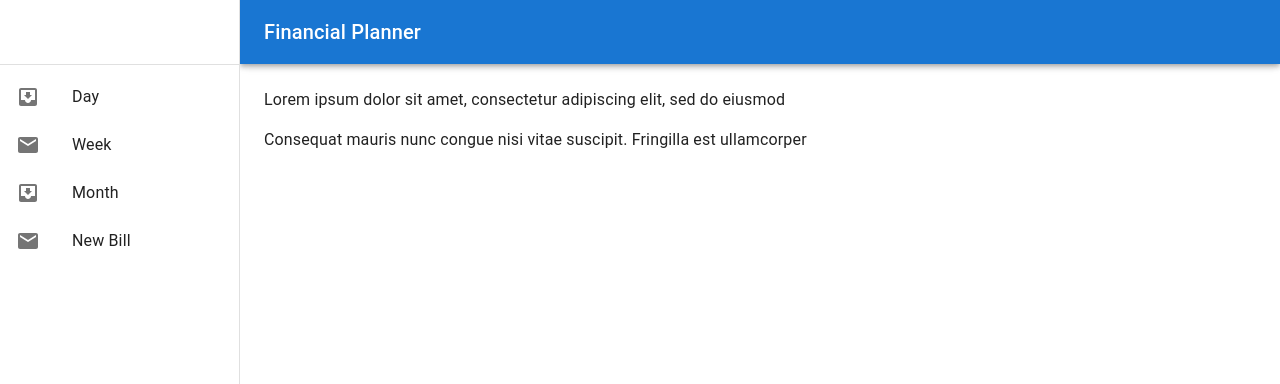
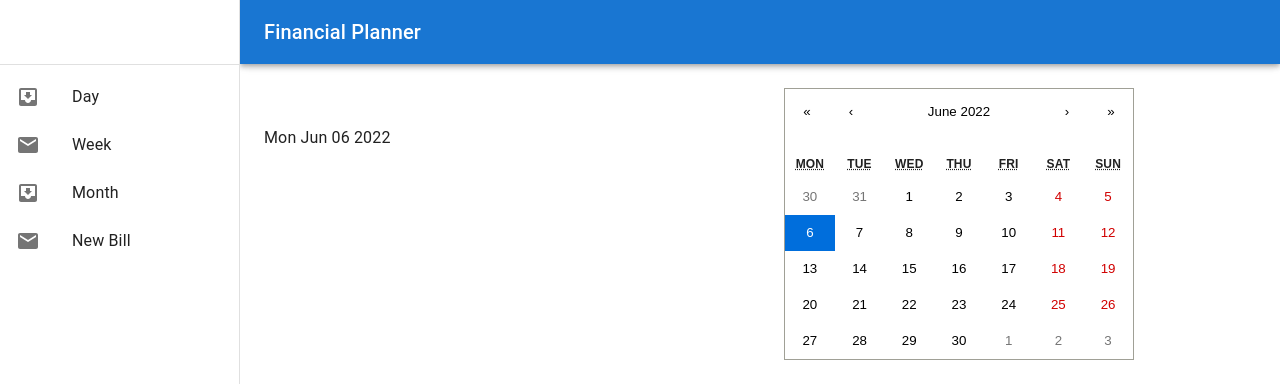
Before and after one commit to j-m-smith426/Financial_Front, a React (Create React App) app: page / in a window 1280 px wide. Shown: the top 384 px of the page. Built offline with nearby package versions, Linux system fonts and the light colour scheme.

Commit message:
Base setup for week

```diff
--- a/package.json
+++ b/package.json
@@ -10,6 +10,7 @@
     "@testing-library/jest-dom": "^5.16.4",
     "@testing-library/react": "^13.3.0",
     "@testing-library/user-event": "^13.5.0",
+    "date-fns": "^2.28.0",
     "react": "^18.1.0",
     "react-calendar": "^3.7.0",
     "react-dom": "^18.1.0",
--- /dev/null
+++ b/src/components/DayBlock/DayBlock.jsx
@@ -0,0 +1,14 @@
+import { Box } from '@mui/material';
+import React from 'react';
+
+const DayBlock = (props) => {
+  return (
+      <Box sx={{ display: 'flex' , flexDirection: 'column', justifyContent: 'space-evenly', height: 'calc(100vh / 8)'}} >
+          {props.children}
+      </Box>
+  );
+}
+
+
+
+export default DayBlock;
--- a/src/components/ResponsiveDrawer.jsx
+++ b/src/components/ResponsiveDrawer.jsx
@@ -16,16 +16,26 @@ import Toolbar from '@mui/material/Toolbar';
 import MailIcon from '@mui/icons-material/Mail';
 import MenuIcon from '@mui/icons-material/Menu';
 import InboxIcon from '@mui/icons-material/MoveToInbox';
+import DayBlock from './DayBlock/DayBlock';
+import { Calendar } from 'react-calendar';
+
+import 'react-calendar/dist/Calendar.css';
+import WeekView from './WeekView/WeekView';
 
 const drawerWidth = 240;
 
 function ResponsiveDrawer(props) {
   const { window } = props;
   const [mobileOpen, setMobileOpen] = React.useState(false);
-
+    const [selected, setSelected] = React.useState('Day');
+    const [selectedDay, setSelectedDay] = React.useState(new Date());
   const handleDrawerToggle = () => {
     setMobileOpen(!mobileOpen);
-  };
+    };
+    //change base on page selected
+    const handleClick = (page) => {
+        setSelected(page);
+    }
 
   const drawer = (
     <div>
@@ -34,7 +44,7 @@ function ResponsiveDrawer(props) {
       <List>
         {['Day', 'Week', 'Month', 'New Bill'].map((text, index) => (
           <ListItem key={text} disablePadding>
-            <ListItemButton>
+            <ListItemButton onClick={() => handleClick(text)}>
               <ListItemIcon>
                 {index % 2 === 0 ? <InboxIcon /> : <MailIcon />}
               </ListItemIcon>
@@ -108,16 +118,28 @@ function ResponsiveDrawer(props) {
       </Box>
       <Box
         component="main"
-        sx={{ flexGrow: 1, p: 3, width: { sm: `calc(100% - ${drawerWidth}px)` } }}
+        sx={{ flexGrow: 1, p: 3, width: { sm: `calc((100% - ${drawerWidth}px)/2)` } }}
       >
-        <Toolbar />
-        <Typography paragraph>
-          Lorem ipsum dolor sit amet, consectetur adipiscing elit, sed do eiusmod
-        </Typography>
-        <Typography paragraph>
-          Consequat mauris nunc congue nisi vitae suscipit. Fringilla est ullamcorper
-        </Typography>
-      </Box>
+              <Toolbar />
+              {selected === "Day" && (
+
+                  <DayBlock>
+                  {selectedDay.toDateString()}
+              </DayBlock>
+              )}
+              {selected === "Week" && (
+                  <>
+                     <WeekView day={selectedDay} />
+                  </>
+        )}
+          </Box>
+          <Box
+              component="main"
+              sx={{ flexGrow: 1, p: 3, width: { sm: `calc((100% - ${drawerWidth}px)/2)` } }}
+          >
+              <Toolbar />
+              <Calendar value={selectedDay} onChange={setSelectedDay}/>
+              </Box>
     </Box>
   );
 }
--- /dev/null
+++ b/src/components/WeekView/WeekView.jsx
@@ -0,0 +1,32 @@
+import React from 'react';
+import { startOfWeek, add } from 'date-fns';
+import DayBlock from '../DayBlock/DayBlock';
+
+const WeekView = (props) => {
+
+    const selectedDay = props.day;
+    const weekRange = [startOfWeek(selectedDay, {weekStartsOn: 1})];
+for (let index = 1; index < 7; index++) {
+    weekRange.push(add(weekRange[0], {days: index}));
+
+    }
+  return (
+    <div>
+       {weekRange.map((date) => (
+
+<DayBlock key={date.getDate()}>
+               <p>
+                   {date.toDateString()}
+               </p>
+
+               <ul>
+                   <li>0 Bills, <strong>Total</strong>: $0.00</li>
+               </ul>
+</DayBlock>
+))
+}
+    </div>
+  );
+}
+
+export default WeekView;
```
Also changed, not shown: 1 other file (tests, documents, lock files or other folders).
